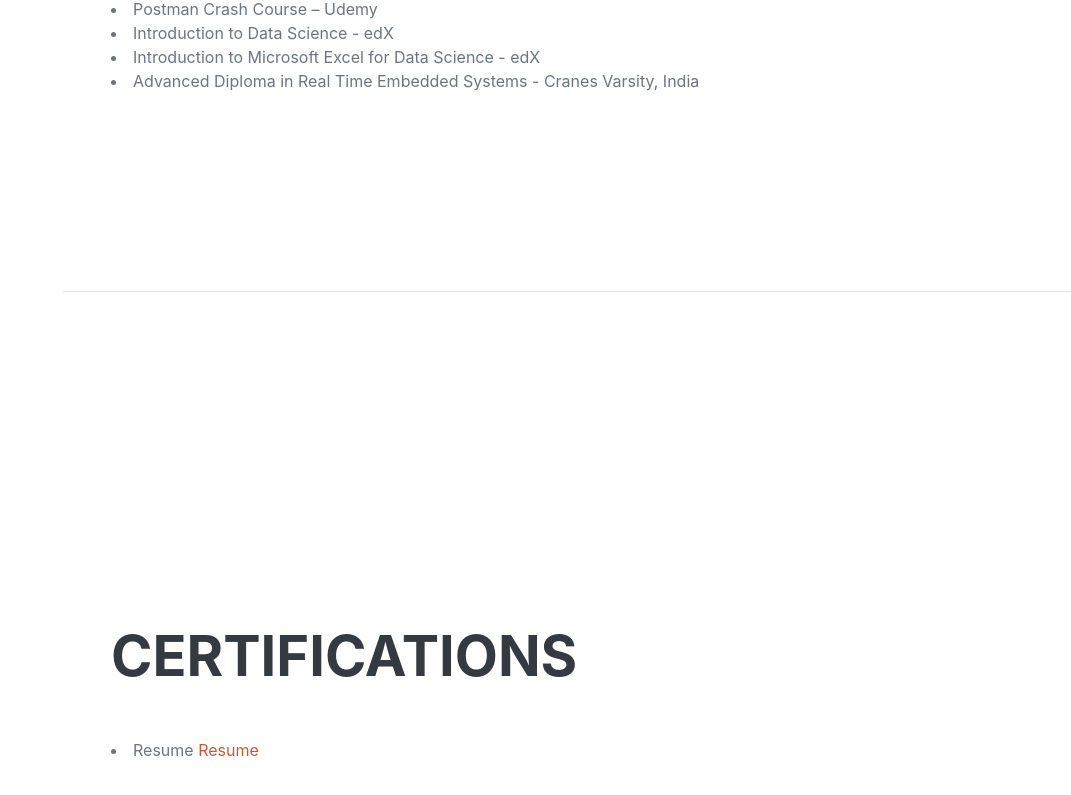
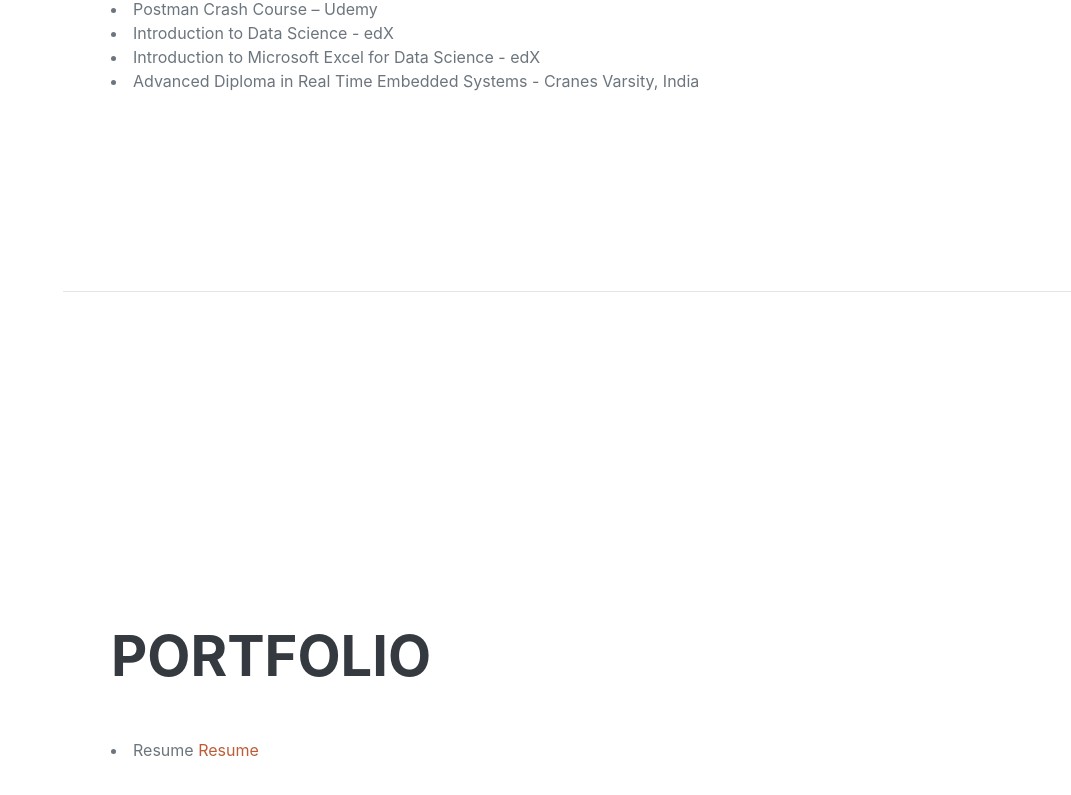
Before and after one commit to rashmikampurath/Resume, a plain HTML site: page index.html in a window 1280 px wide. Shown: the part 5145-5940 px from the top of the page, without its empty margins (209-1280 px from the left). Drawn offline with nearby package versions, Linux system fonts and the light colour scheme; a web font is replaced by a local one.

Commit message:
Updated portfolio heading

```diff
--- a/index.html
+++ b/index.html
@@ -190,7 +190,7 @@
             <hr class="m-0" />
                 <section class="resume-section" id="Portfolio">
                 <div class="resume-section-content">
-                    <h2 class="mb-5">Certifications</h2>
+                    <h2 class="mb-5">Portfolio</h2>
                     <li href="Technical writer-Rashmi Kampurath.pdf">Resume
                         <a target="_blank" href="Technical writer-Rashmi Kampurath.pdf">Resume</a>
 </li>
```
